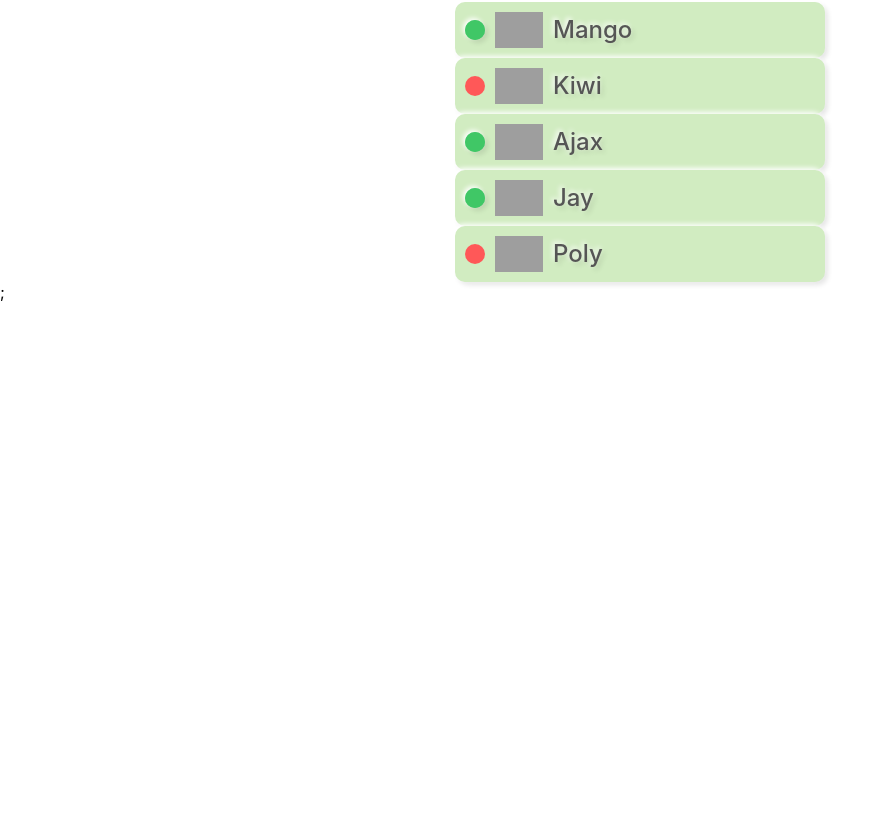
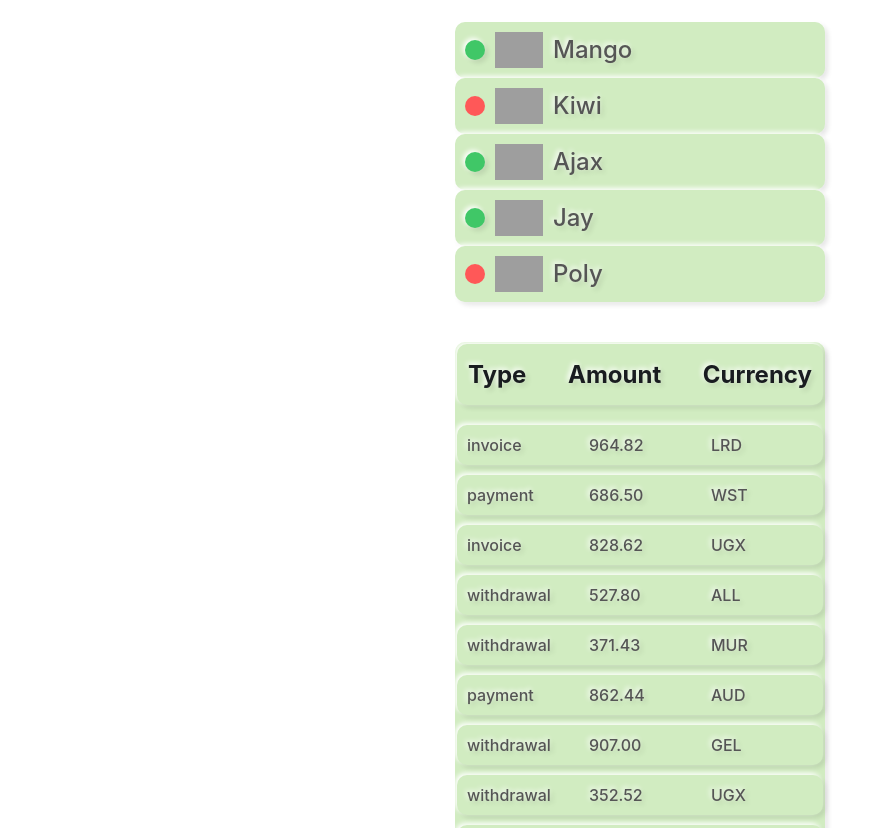
Before and after one commit to olekpositive/goit-react-hw-01-components, a React (Create React App) app: page / in a window 1280 px wide. Shown: the part 692-1520 px from the top of the page, without its empty margins (0-891 px from the left). Before the commit the page ends 994 px from the top, so only its background shows below. Built offline with nearby package versions, Linux system fonts and the light colour scheme; grey boxes are pictures that could not be loaded.

Commit message:
Update_0.6_TransationHistory

```diff
--- a/src/components/App.jsx
+++ b/src/components/App.jsx
@@ -3,10 +3,13 @@
 import user from './Profile/user.json';
 import data from './Statistics/data.json';
 import friends from './FriendList/friends.json';
+import transactions from './TransactionHistory/transactions.json';
 
 import { Profile } from './Profile/Profile';
 import { Statistics } from './Statistics/Statistics';
 import { FriendList } from './FriendList/FriendList';
+import { TransactionsHistory } from './TransactionHistory/TransactionHistory';
+
 
 
 export const App = () => {
@@ -21,7 +24,8 @@
       />
       <Statistics title="Upload stats" stats={data} />
       <Statistics stats={data} />
-      <FriendList friends={friends} />;
+      <FriendList friends={friends} />
+      <TransactionsHistory items={transactions} />
     </>
   );
 }
--- a/src/components/FriendList/FriendList-styled.jsx
+++ b/src/components/FriendList/FriendList-styled.jsx
@@ -8,4 +8,5 @@
   flex-direction: column;
   align-items: center;
   margin: 0 auto;
+  margin-top: 40px;
 `;
--- a/src/components/FriendList/FriendListItem-styled.jsx
+++ b/src/components/FriendList/FriendListItem-styled.jsx
@@ -20,18 +20,6 @@
   background-color: var(--online);
   border-radius: 50%;
   box-shadow: var(--main-shadow);
-  :after {
-    content: '';
-    position: absolute;
-    top: 0;
-    left: 0;
-    display: block;
-    width: 20px;
-    height: 20px;
-    background-color: var(--online);
-    border-radius: 50%;
-    opacity: 0.7;
-  }
 `;
 
 export const Offline = styled.div`
--- /dev/null
+++ b/src/components/TransactionHistory/TransactionHistory-styled.jsx
@@ -0,0 +1,59 @@
+import styled from '@emotion/styled';
+
+export const Table = styled.table`
+  margin: 0 auto;
+  width: 370px;
+  margin-top: 40px;
+  margin-bottom: 40px;
+
+  background-color: var(--bg);
+  box-shadow: var(--main-shadow);
+  border-radius: 10px;
+`;
+
+export const Thead = styled.thead`
+  margin-bottom: 20px;
+  width: 100%;
+  display: block;
+  box-shadow: var(--main-shadow);
+  border-radius: 10px;
+`;
+
+export const TR = styled.tr`
+  padding: 15px 10px;
+  display: flex;
+  align-items: center;
+  justify-content: space-between;
+`;
+
+export const TH = styled.th`
+
+  font-weight: 700;
+  font-size: 24px;
+
+  color: var(--accent);
+  text-align: left;
+  text-shadow: var(--main-shadow);
+`;
+
+export const Tbody = styled.tbody`
+  width: 100%;
+  display: block;
+`;
+
+export const BR = styled.tr`
+  margin-bottom: 10px;
+  display: flex;
+  align-items: center;
+  justify-content: space-between;
+  box-shadow: var(--main-shadow);
+  border-radius: 10px;
+`;
+
+export const TD = styled.td`
+  padding: 10px;
+  flex-basis: 33.333%;
+  font-weight: 500;
+  color: var(--secondary);
+  text-shadow: var(--main-shadow);
+`;
--- /dev/null
+++ b/src/components/TransactionHistory/TransactionHistory.jsx
@@ -0,0 +1,48 @@
+import PropTypes from 'prop-types';
+import {
+  Table,
+  Thead,
+  TR,
+  TH,
+  Tbody,
+  BR,
+  TD,
+} from './TransactionHistory-styled';
+
+export const TransactionsHistory = ({ items }) => {
+    return (
+      <Table>
+        <Thead>
+          <TR>
+            <TH>Type</TH>
+            <TH>Amount</TH>
+            <TH>Currency</TH>
+          </TR>
+        </Thead>
+
+        <Tbody>
+          {items.map(({ id, type, amount, currency }) => {
+            return (
+              <BR key={id}>
+                <TD>{type}</TD>
+                <TD>{amount}</TD>
+                <TD>{currency}</TD>
+              </BR>
+            );
+          })}
+        </Tbody>
+      </Table>
+    );
+};
+
+
+TransactionsHistory.propTypes = {
+  items: PropTypes.arrayOf(
+    PropTypes.shape({
+      id: PropTypes.string.isRequired,
+      type: PropTypes.string.isRequired,
+      amount: PropTypes.string.isRequired,
+      currency: PropTypes.string.isRequired,
+    }).isRequired
+  ).isRequired,
+};
--- /dev/null
+++ b/src/components/TransactionHistory/transactions.json
@@ -0,0 +1,122 @@
+[
+  {
+    "id": "1e0700a2-5183-4291-85cc-2065a036a683",
+    "type": "invoice",
+    "amount": "964.82",
+    "currency": "LRD"
+  },
+  {
+    "id": "a30f821b-4d25-4ff0-abdd-e340b3f0dd2b",
+    "type": "payment",
+    "amount": "686.50",
+    "currency": "WST"
+  },
+  {
+    "id": "44dca67a-8e5a-4798-bf8e-b15efd4e1abd",
+    "type": "invoice",
+    "amount": "828.62",
+    "currency": "UGX"
+  },
+  {
+    "id": "ea8ed3dc-2b68-4a53-905a-53ecb0adef33",
+    "type": "withdrawal",
+    "amount": "527.80",
+    "currency": "ALL"
+  },
+  {
+    "id": "ea76146a-0b00-4b80-bc02-a8c822176712",
+    "type": "withdrawal",
+    "amount": "371.43",
+    "currency": "MUR"
+  },
+  {
+    "id": "63ca02f9-d637-46b5-9237-f3b24425e029",
+    "type": "payment",
+    "amount": "862.44",
+    "currency": "AUD"
+  },
+  {
+    "id": "ed0263e8-59a5-4bf1-87e0-2bb88e53dc34",
+    "type": "withdrawal",
+    "amount": "907.00",
+    "currency": "GEL"
+  },
+  {
+    "id": "6013bad0-750c-4691-8bc2-d8f2b43969c4",
+    "type": "withdrawal",
+    "amount": "352.52",
+    "currency": "UGX"
+  },
+  {
+    "id": "252c7be4-8b06-4fa7-8d42-61fb835b70d5",
+    "type": "payment",
+    "amount": "388.98",
+    "currency": "TOP"
+  },
+  {
+    "id": "4eaab41b-b967-40ac-82ed-85fc66f646f1",
+    "type": "deposit",
+    "amount": "103.10",
+    "currency": "BWP"
+  },
+  {
+    "id": "9648a350-8469-42d5-8bf3-18090de5fe67",
+    "type": "withdrawal",
+    "amount": "322.32",
+    "currency": "MRO"
+  },
+  {
+    "id": "9c5c25fb-1a95-4b2f-8d1f-4c4426d677cc",
+    "type": "invoice",
+    "amount": "14.79",
+    "currency": "PYG"
+  },
+  {
+    "id": "43ef232c-80e9-4d6f-b48a-b22405620de3",
+    "type": "payment",
+    "amount": "904.86",
+    "currency": "CHF"
+  },
+  {
+    "id": "5161682e-e620-4019-ab0a-24ceb10fbd20",
+    "type": "withdrawal",
+    "amount": "307.08",
+    "currency": "NOK"
+  },
+  {
+    "id": "7b119d71-42e6-4c42-a141-6818b07bb9ff",
+    "type": "invoice",
+    "amount": "275.07",
+    "currency": "AWG"
+  },
+  {
+    "id": "a4f65722-65c4-4c28-b1f4-b8ed988bb205",
+    "type": "deposit",
+    "amount": "213.10",
+    "currency": "STD"
+  },
+  {
+    "id": "c6e5784b-0ca3-48d6-86e5-b5128af5a523",
+    "type": "invoice",
+    "amount": "116.11",
+    "currency": "CUP CUC"
+  },
+  {
+    "id": "c9ebed6a-3a02-4b49-ac0d-0534b51f2bfd",
+    "type": "invoice",
+    "amount": "878.67",
+    "currency": "HKD"
+  },
+  {
+    "id": "a4a98b0e-b22c-438b-9f83-de2df52110c8",
+    "type": "invoice",
+    "amount": "725.03",
+    "currency": "UYU UYI"
+  },
+  {
+    "id": "b39bfa7a-0166-4c47-94d6-87d20590f746",
+    "type": "payment",
+    "amount": "405.45",
+    "currency": "MDL"
+  }
+]
```
